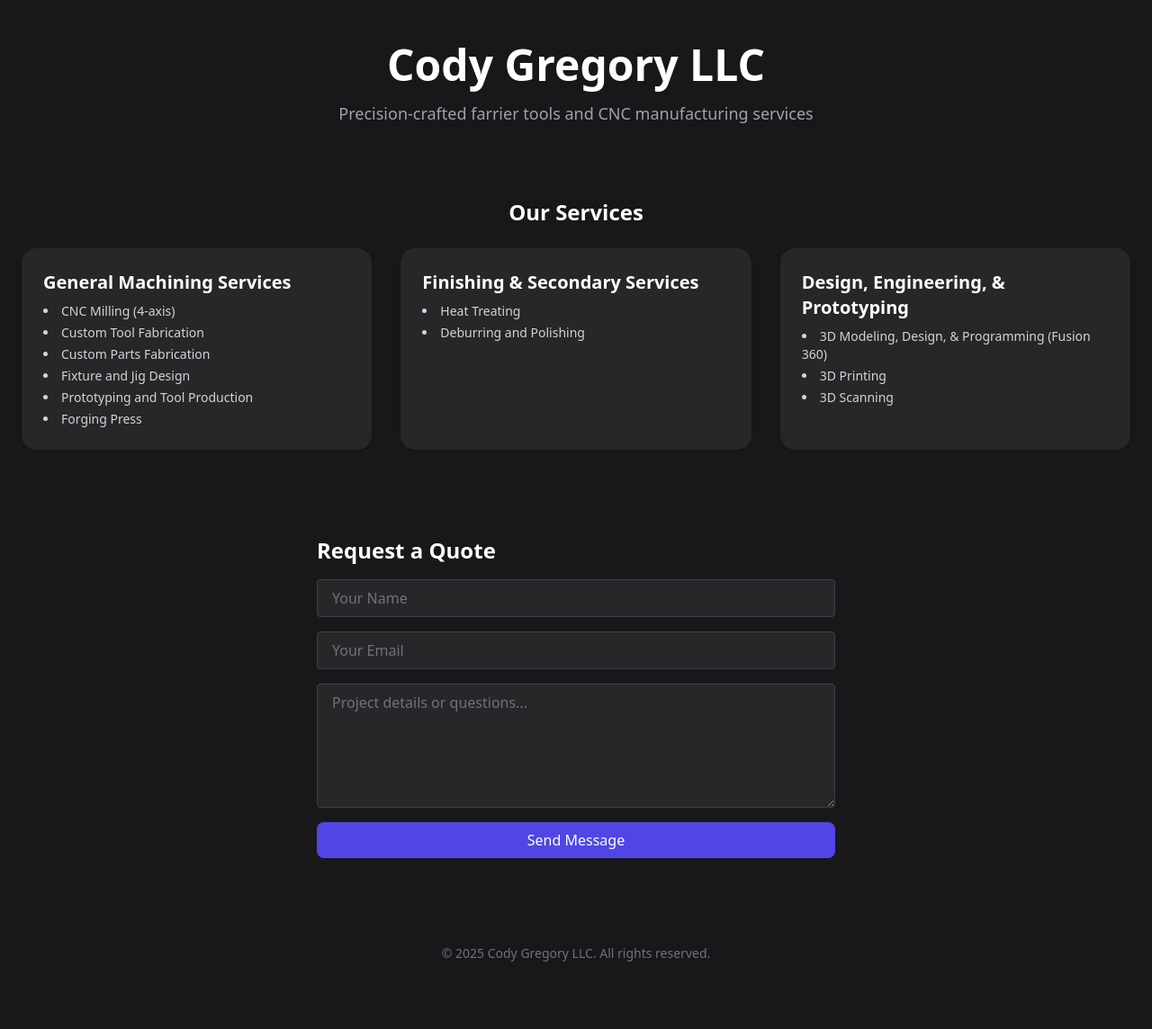
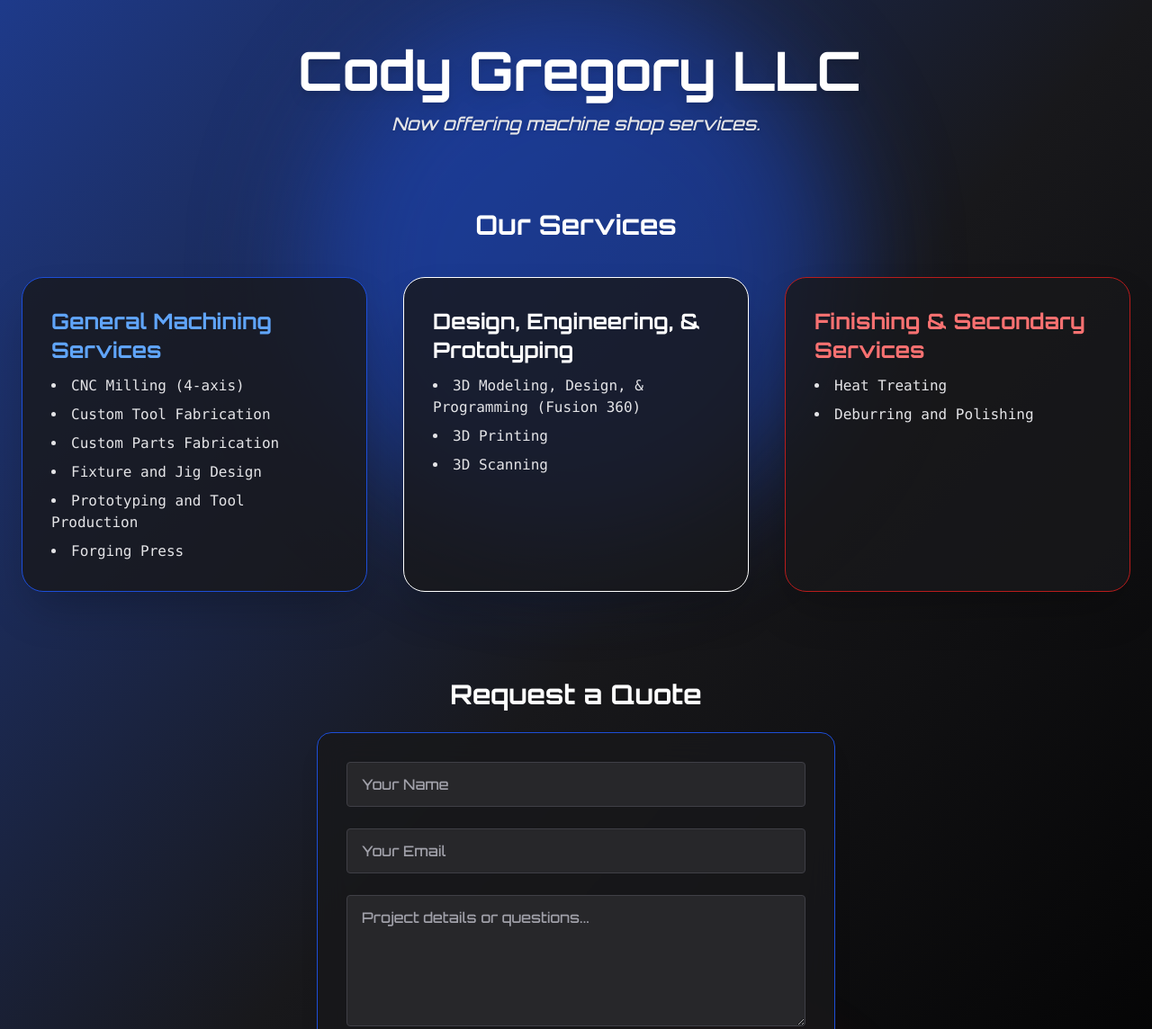
Before and after one commit to Cody-Gregory-LLC/CGLLC-Shop, a website: page index.html in a window 1280 px wide. Shown: the top 1144 px of the page at 90% size. Before the commit the page ends 1118 px from the top, so only its background shows below. Drawn offline with nearby package versions, Linux system fonts and the light colour scheme.

Commit message:
Apply custom styling and cleanup layout

```diff
--- a/index.html
+++ b/index.html
@@ -7,30 +7,35 @@
     <script src="https://cdn.tailwindcss.com"></script>
     <style>
       body {
-        font-family: system-ui, sans-serif;
+        font-family: 'Orbitron', 'Roboto Mono', 'system-ui', sans-serif;
       }
     </style>
+    <link href="https://fonts.googleapis.com/css2?family=Orbitron:wght@500;700&family=Roboto+Mono:wght@400;700&display=swap" rel="stylesheet">
     </head>
 
-  <body class="bg-zinc-900 text-white px-6 py-12">
-    <main class="max-w-7xl mx-auto">
+ <body class="bg-gradient-to-br from-blue-900 via-zinc-900 to-black text-white px-6 py-12 min-h-screen relative overflow-x-hidden">
+  <!-- Animated Accent Circle (blue/red) -->
+  <div class="absolute top-0 left-1/2 -translate-x-1/2 w-[600px] h-[600px] bg-blue-700 opacity-20 blur-3xl rounded-full pointer-events-none animate-pulse"></div>
+  <div class="absolute bottom-0 right-1/4 w-[300px] h-[300px] bg-red-700 opacity-20 blur-2xl rounded-full pointer-events-none animate-pulse"></div>
+  <main class="max-w-7xl mx-auto relative z-10">
     <!-- Header -->
     <header class="text-center mb-20">
-        <h1 class="text-4xl sm:text-5xl font-bold mb-4">Cody Gregory LLC</h1>
-        <p class="text-zinc-400 text-lg">
-          Precision-crafted farrier tools and CNC manufacturing services
+      <h1 class="text-5xl sm:text-6xl font-extrabold mb-4 text-white drop-shadow-lg">
+        <span class="inline-block align-middle mr-2"></span>Cody Gregory LLC
+      </h1>
+      <p class="text-zinc-200 text-xl font-medium italic drop-shadow">
+        Now offering machine shop services.
       </p>
     </header>
 
     <!-- Services Grid -->
     <section class="mt-20">
-  <h2 class="text-2xl font-semibold mb-6 text-center">Our Services</h2>
-  <div class="grid gap-8 sm:grid-cols-2 lg:grid-cols-3">
-
-    <!-- General Machining -->
-    <div class="bg-zinc-800 p-6 rounded-2xl shadow hover:shadow-lg transition">
-      <h3 class="text-xl font-semibold mb-2">General Machining Services</h3>
-      <ul class="list-disc list-inside text-zinc-300 text-sm space-y-1">
+      <h2 class="text-3xl font-bold mb-10 text-center text-white">Our Services</h2>
+      <div class="grid gap-10 sm:grid-cols-2 lg:grid-cols-3">
+        <!-- Card Example -->
+      <div class="bg-zinc-900/80 border border-blue-700 p-8 rounded-3xl shadow-2xl hover:scale-105 hover:shadow-blue-700/40 transition-all duration-300 group">
+        <h3 class="text-2xl font-bold mb-3 font-orbitron text-blue-400 group-hover:text-white transition">General Machining Services</h3>
+        <ul class="list-disc list-inside text-zinc-200 text-base font-mono font-normal space-y-2">
           <li>CNC Milling (4-axis)</li>
           <li>Custom Tool Fabrication</li>
           <li>Custom Parts Fabrication</li>
@@ -39,62 +44,56 @@
           <li>Forging Press</li>
         </ul>
       </div>
-
-    <!-- Finishing -->
-    <div class="bg-zinc-800 p-6 rounded-2xl shadow hover:shadow-lg transition">
-      <h3 class="text-xl font-semibold mb-2">Finishing & Secondary Services</h3>
-      <ul class="list-disc list-inside text-zinc-300 text-sm space-y-1">
-        <li>Heat Treating</li>
-        <li>Deburring and Polishing</li>
-      </ul>
-    </div>
-
-    <!-- Engineering -->
-    <div class="bg-zinc-800 p-6 rounded-2xl shadow hover:shadow-lg transition">
-      <h3 class="text-xl font-semibold mb-2">Design, Engineering, & Prototyping</h3>
-      <ul class="list-disc list-inside text-zinc-300 text-sm space-y-1">
+      <div class="bg-zinc-900/80 border border-white p-8 rounded-3xl shadow-2xl hover:scale-105 hover:shadow-white/40 transition-all duration-300 group">
+        <h3 class="text-2xl font-bold mb-3 font-orbitron text-white group-hover:text-blue-400 transition">Design, Engineering, & Prototyping</h3>
+        <ul class="list-disc list-inside text-zinc-200 text-base font-mono font-normal space-y-2">
           <li>3D Modeling, Design, & Programming (Fusion 360)</li>
           <li>3D Printing</li>
           <li>3D Scanning</li>
         </ul>
       </div>
-
+      <div class="bg-zinc-900/80 border border-red-700 p-8 rounded-3xl shadow-2xl hover:scale-105 hover:shadow-red-700/40 transition-all duration-300 group">
+        <h3 class="text-2xl font-bold mb-3 font-orbitron text-red-400 group-hover:text-white transition">Finishing & Secondary Services</h3>
+        <ul class="list-disc list-inside text-zinc-200 text-base font-mono font-normal space-y-2">
+          <li>Heat Treating</li>
+          <li>Deburring and Polishing</li>
+        </ul>
       </div>
     </section>
 
 
     <!-- Contact Form -->
     <section class="mt-24 max-w-xl mx-auto">
-        <h2 class="text-2xl font-semibold mb-4">Request a Quote</h2>
+      <h2 class="text-3xl font-bold mb-6 text-center text-white">Request a Quote</h2>
       <form
         action="https://formspree.io/f/mexample"
         method="POST"
-          class="grid gap-4"
+        class="grid gap-6 bg-zinc-900/80 border border-blue-700 rounded-2xl p-8 shadow-xl backdrop-blur-lg"
       >
         <input
           name="name"
           type="text"
           required
           placeholder="Your Name"
-            class="bg-zinc-800 border border-zinc-700 rounded px-4 py-2 text-white placeholder-zinc-500"
+          class="bg-zinc-800 border border-zinc-700 rounded px-4 py-3 text-white placeholder-zinc-400 focus:ring-2 focus:ring-blue-500 transition"
         />
         <input
           name="email"
           type="email"
           required
           placeholder="Your Email"
-            class="bg-zinc-800 border border-zinc-700 rounded px-4 py-2 text-white placeholder-zinc-500"
+          class="bg-zinc-800 border border-zinc-700 rounded px-4 py-3 text-white placeholder-zinc-400 focus:ring-2 focus:ring-red-500 transition"
         />
         <textarea
           name="message"
           required
           rows="5"
           placeholder="Project details or questions..."
-            class="bg-zinc-800 border border-zinc-700 rounded px-4 py-2 text-white placeholder-zinc-500"
+          class="bg-zinc-800 border border-zinc-700 rounded px-4 py-3 text-white placeholder-zinc-400 focus:ring-2 focus:ring-white transition"
         ></textarea>
         <button
           type="submit"
-            class="bg-indigo-600 hover:bg-indigo-500 text-white font-medium px-6 py-2 rounded-lg"
+          class="bg-gradient-to-r from-blue-600 to-red-600 hover:from-blue-500 hover:to-red-500 text-white font-bold px-8 py-3 rounded-xl shadow-lg transition"
         >
           Send Message
         </button>
@@ -102,9 +101,8 @@
     </section>
 
     <!-- Footer -->
-      <footer class="mt-24 text-center text-zinc-500 text-sm">
-        © 2025 Cody Gregory LLC. All rights reserved.
+    <footer class="mt-24 text-center text-zinc-400 text-base py-6 bg-gradient-to-r from-blue-900 via-zinc-900 to-red-900 rounded-xl shadow-inner">
+      <span class="inline-block align-middle mr-2">©</span>2025 Cody Gregory LLC. All rights reserved.
     </footer>
   </main>
 </body>
-</html>
```
Lines whose indentation alone changed are shown as unchanged.
